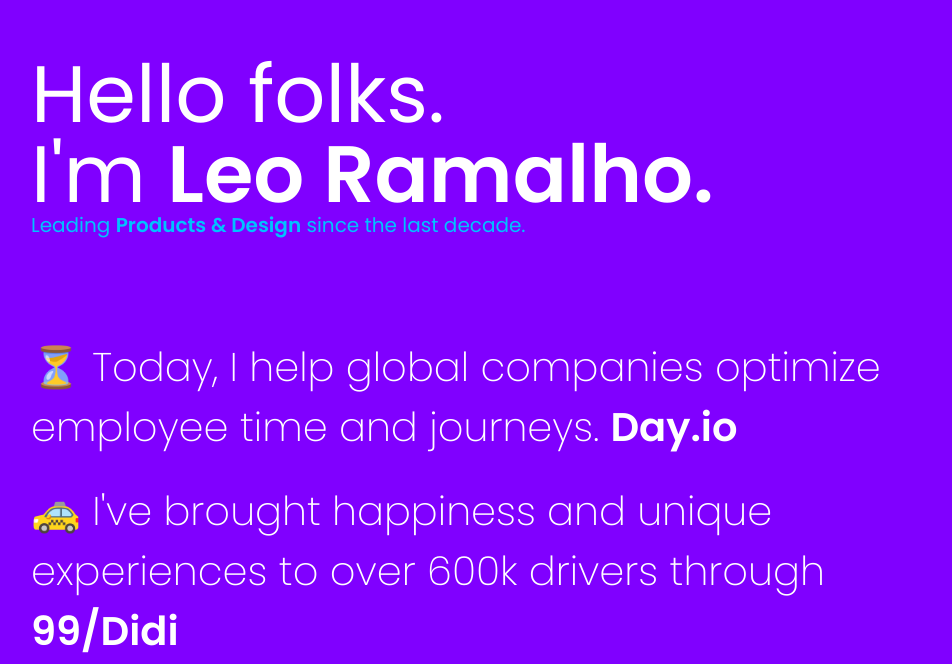
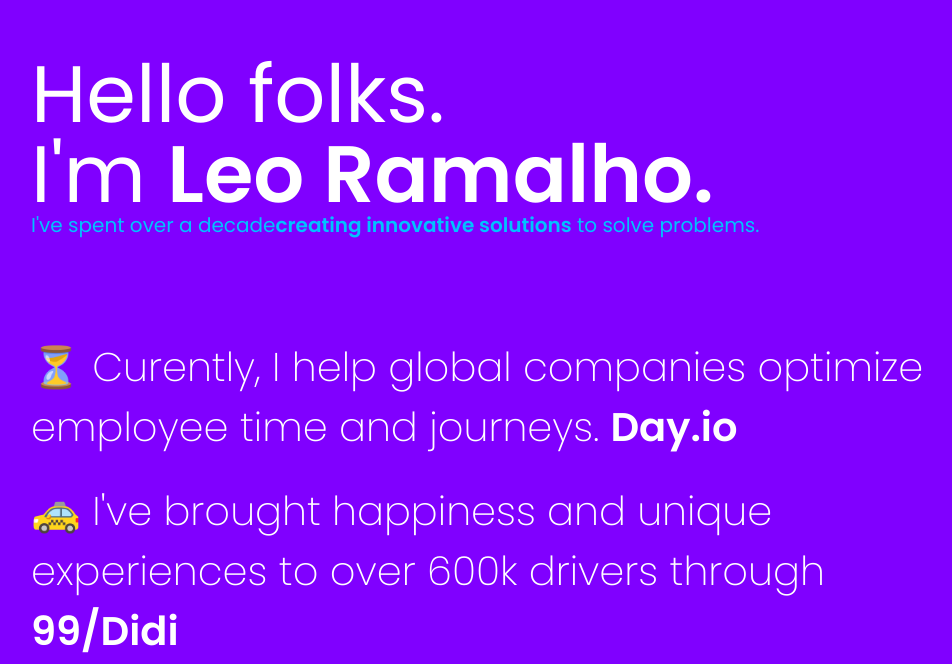
Before and after one commit to leoramalho/gpages, a plain HTML site: page index.html in a window 1280 px wide. Shown: the part 146-810 px from the top of the page, without its empty margins (89-1041 px from the left). Drawn offline with Linux system fonts and the light colour scheme.

Commit message:
Update index.html

```diff
--- a/index.html
+++ b/index.html
@@ -14,9 +14,9 @@
 <body>
 	<div class="wrap">
 		<h1>Hello folks.<br />I'm <strong>Leo Ramalho.</strong></h1>
-		<h2>Leading <strong>Products & Design</strong> since the last decade. </h2>
+		<h2>I've spent over a decade<strong>creating innovative solutions</strong> to solve problems. </h2>
 
-		<p class="text-space">⏳ Today, I help global companies optimize employee time and journeys. <a href=https://oitchau.com.br>Day.io</a></p>
+		<p class="text-space">⏳ Curently, I help global companies optimize employee time and journeys. <a href=https://oitchau.com.br>Day.io</a></p>
 		<p>🚕 I've brought happiness and unique experiences to over 600k drivers through <a href="https://99app.com/">99/Didi</a></p>
 		<p>🏄‍♂️ Also contributed to creating Brazil's largest sportswear e-commerce platform at<a href="https://kanui.com.br/">Kanui / Dafiti</a></p>
 		<p>🍼 In addition, I provided insights for early-stage projects like Grooveshark, GuiaBolso, BovControl, Eduk...
```
